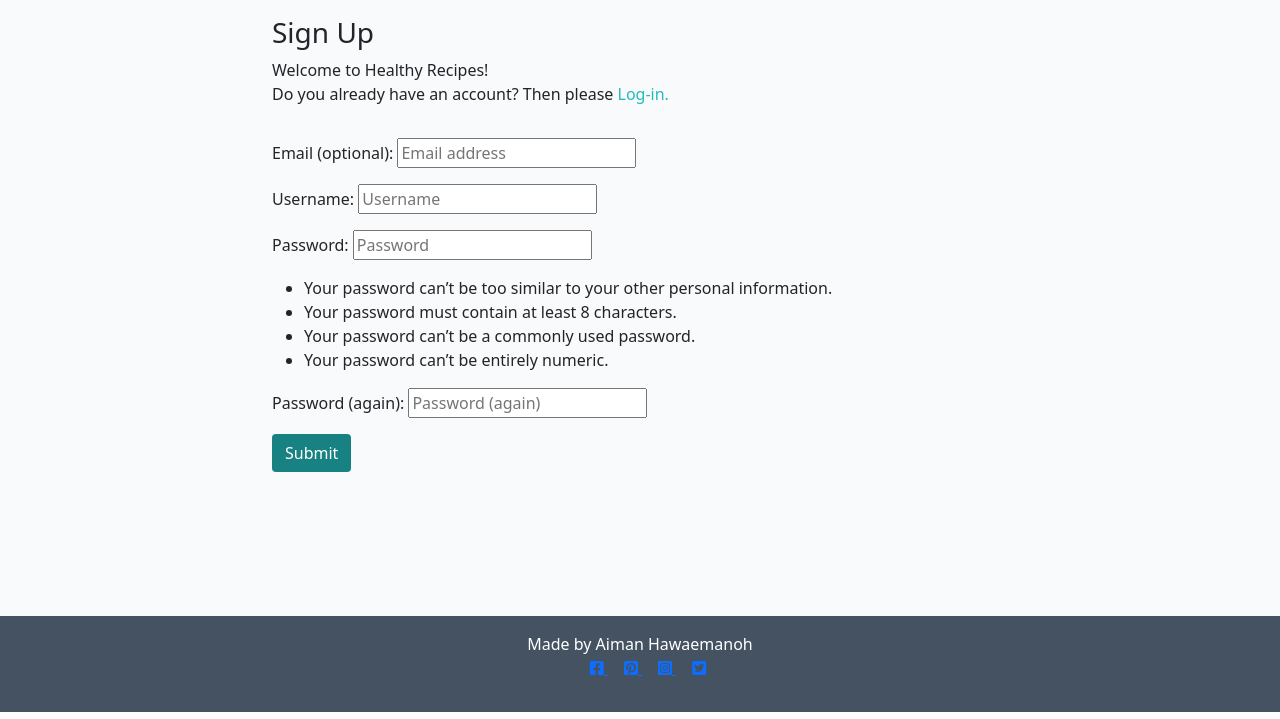
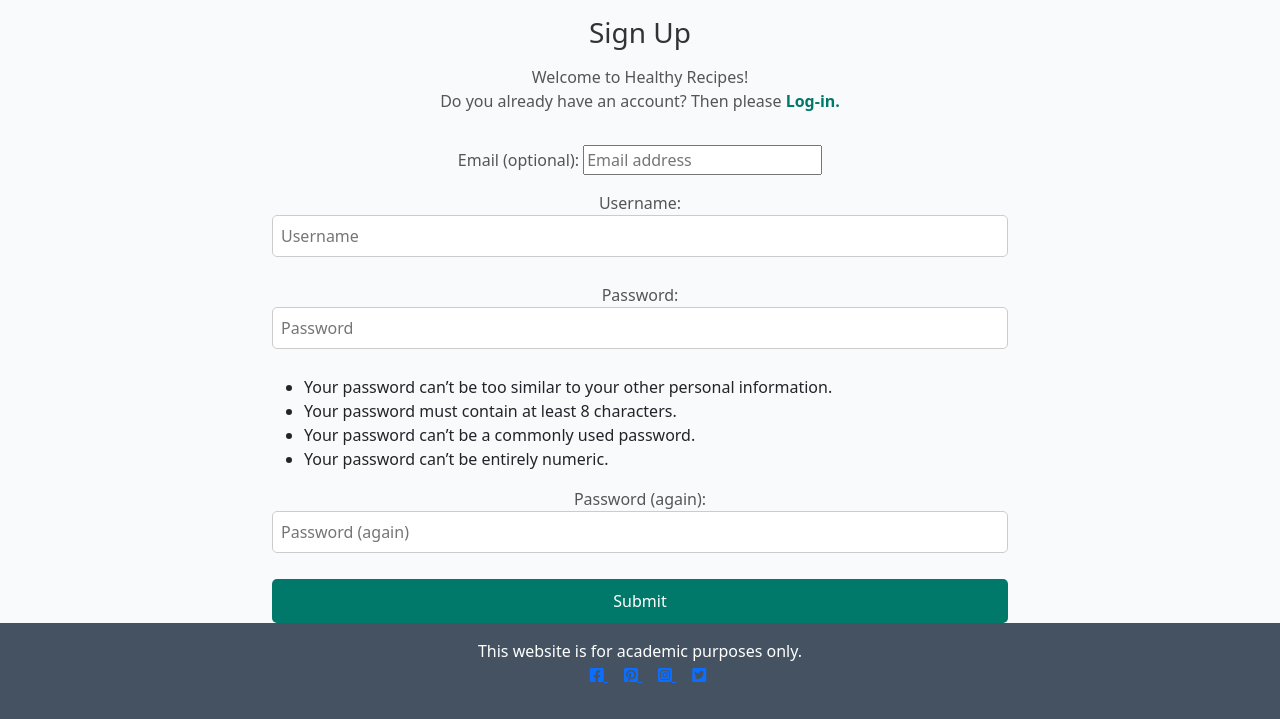
Before and after one commit to aimanh04/PP4-Healthy_recipes, a Django app: page /accounts/signup/ in a window 1280 px wide. Shown: the part 88-807 px from the top of the page. Run offline with Django 4.2, Linux system fonts and the light colour scheme; parts of the project's set-up code (start-up, migrations or seed data) failed here and were passed over.

Commit message:
Add: CSS styling for authentication pages

```diff
--- a/static/css/style.css
+++ b/static/css/style.css
@@ -40,6 +40,57 @@ body {
     margin-top: 10px;
 }
 
+.auth-page .container {
+    background: #f9f9f9;
+    padding: 20px;
+    border-radius: 8px;
+    box-shadow: 0 2px 4px rgba(0, 0, 0, 0.1);
+}
+
+.auth-page h3 {
+    color: #333;
+    text-align: center;
+    margin-bottom: 15px;
+}
+
+.auth-page p {
+    text-align: center;
+    color: #555;
+}
+
+.auth-page form input[type="text"],
+.auth-page form input[type="password"] {
+    width: 100%;
+    padding: 8px;
+    margin-bottom: 10px;
+    border: 1px solid #ccc;
+    border-radius: 5px;
+}
+
+.auth-page form .btn {
+    background: #00796b;
+    color: white;
+    padding: 10px;
+    border: none;
+    border-radius: 5px;
+    width: 100%;
+    cursor: pointer;
+    transition: background 0.3s ease;
+}
+
+.auth-page form .btn:hover {
+    background: #005a4d;
+}
+
+.auth-page a.link {
+    color: #00796b;
+    font-weight: bold;
+    text-decoration: none;
+}
+
+.auth-page a.link:hover {
+    text-decoration: underline;
+}
 
 /* .brand {
     font-family: Lato, sans-serif;
@@ -82,7 +133,7 @@ body {
     bottom: 5%;
     min-width: 30%;
     left: -2px;
-    background-color: #701212;
+    background-color: #555;
 }
 
 .scale {
--- a/templates/account/login.html
+++ b/templates/account/login.html
@@ -6,8 +6,7 @@
 {% block head_title %}{% trans "Sign In" %}{% endblock %}
 
 {% block content %}
-
-<div class="container">
+<div class="container auth-page">
     <div class="row">
         <div class="col-md-8 mt-3 offset-md-2">
             <h3>{% trans "Sign In" %}</h3>
--- a/templates/account/logout.html
+++ b/templates/account/logout.html
@@ -5,7 +5,7 @@
 {% block head_title %}{% trans "Sign Out" %}{% endblock %}
 
 {% block content %}
-<div class="container">
+<div class="container auth-page">
     <div class="row">
         <div class="col-md-8 mt-3 offset-md-2">
             <h3>{% trans "Sign Out" %}</h3>
--- a/templates/account/signup.html
+++ b/templates/account/signup.html
@@ -5,7 +5,7 @@
 {% block head_title %}{% trans "Signup" %}{% endblock %}
 
 {% block content %}
-<div class="container">
+<div class="container auth-page">
     <div class="row">
         <div class="col-md-8 mt-3 offset-md-2">
             <h3>{% trans "Sign Up" %}</h3>
--- a/templates/base.html
+++ b/templates/base.html
@@ -112,9 +112,7 @@
     <!-- Footer -->
     <footer class="footer mt-auto py-3 dark-bg">
         <p class="m-0 text-center text-white">
-            {% block copyright %}
-            Made by Aiman Hawaemanoh
-            {% endblock copyright %}
+            This website is for academic purposes only.
         </p>
         <p class="m-0 text-center text-white social-links">
             <a href="https://www.facebook.com/" target="_blank" rel="noopener" aria-label="Visit our Facebook page">
```
